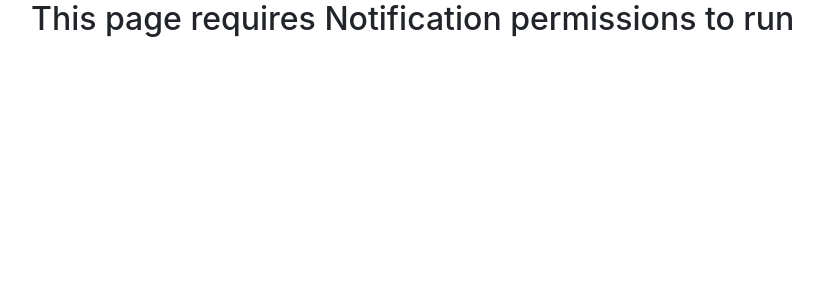
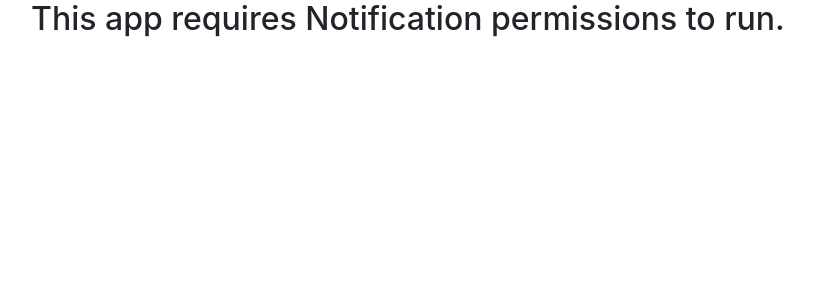
Before and after one commit to peetaliu/refresh, a React (Create React App) app: page / in a window 1280 px wide. Shown: the top 300 px of the page, without its empty margins (54-877 px from the left). Built offline with nearby package versions, Linux system fonts and the light colour scheme.

Commit message:
Refractor component rendering

```diff
--- a/src/App.js
+++ b/src/App.js
@@ -6,47 +6,53 @@ import { Container, Row, Col } from 'react-bootstrap'
 
 const App = () => {
   const [baseCd, setBaseCd] = useState(15000)
-  const [baseRf, setBaseRf] = useState()
+  const [baseRf, setBaseRf] = useState(15000)
   const [countdown, setCountdown] = useState(baseCd)
   const [refresh, setRefresh] = useState(0)
   const [notifPerm, setPerm] = useState(Notification.permission)
 
-  // if (!countdown) {
-  //   const interval = setInterval(() => setRefresh(refresh - 1000), 1000)
-  //   return () => clearInterval(interval)
-  // }
+  useEffect(() => {
+    setCountdown(baseCd)
+  }, [baseCd])
 
   if (notifPerm !== 'granted') {
     Notification.requestPermission().then(result => {
       setPerm(result)
     })
-  }
-
     return (
       <div id='app'>
         <Container>
-        {notifPerm === 'granted' ? (
+          <h2>This app requires Notification permissions to run.</h2>
+        </Container>
+      </div>
+    )
+  } else {
+    return (
+      <div id='app'>
+        <Container>
           <Timer
             countdown={countdown}
             setCountdown={setCountdown}
-            cd={baseCd}
+            baseCd={baseCd}
+            baseRf={baseRf}
             setRefresh={setRefresh}
           />
-        ) : (
-          <h2>This page requires Notification permissions to run</h2>
-        )}
-        {refresh ? (
+          <TimerForm
+            baseCd={baseCd}
+            baseRf={baseRf}
+            setBaseCd={setBaseCd}
+            setBaseRf={setBaseRf}
+          />
           <Refresher
             refresh={refresh}
             setRefresh={setRefresh}
-            countdown={countdown}
+            setCountdown={setCountdown}
+            baseCd={baseCd}
           />
-        ) : (
-          ''
-        )}
         </Container>
       </div>
     )
   }
+}
 
 export default App
```
Lines whose indentation alone changed are shown as unchanged.
